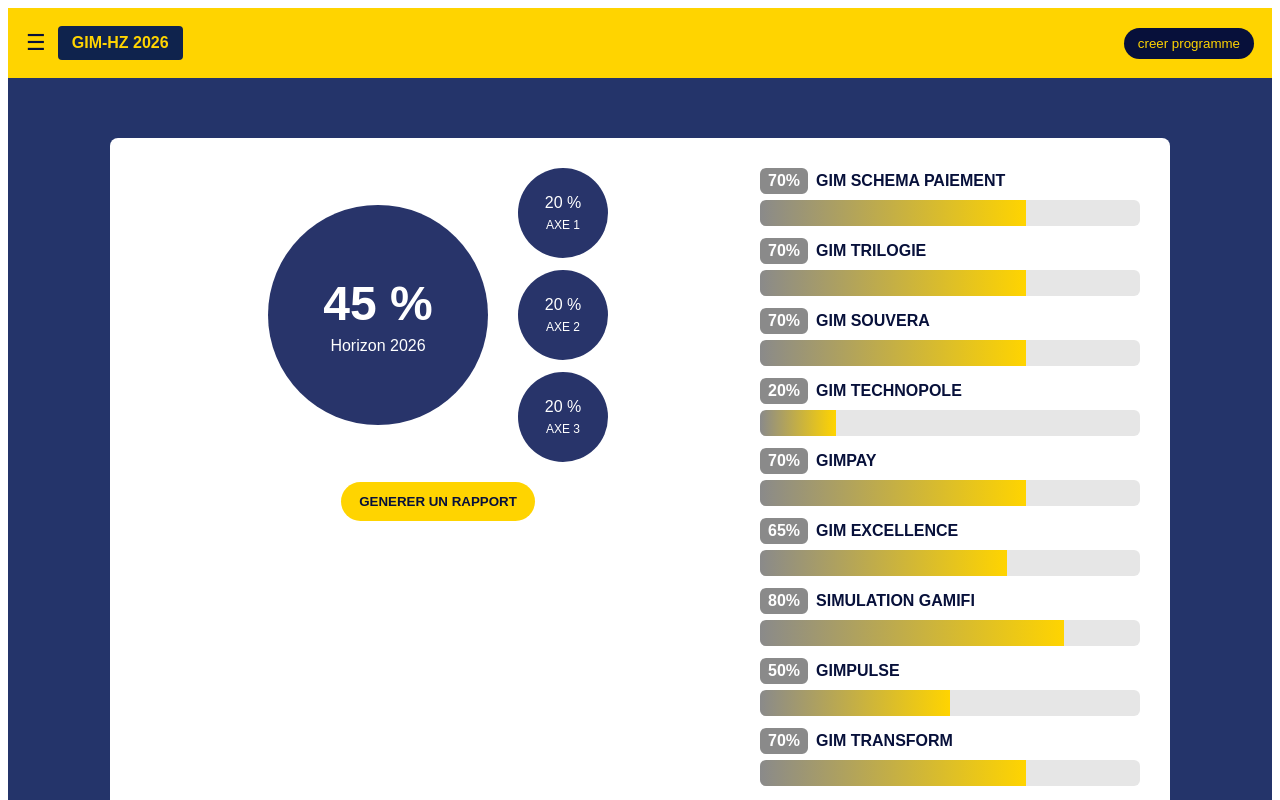
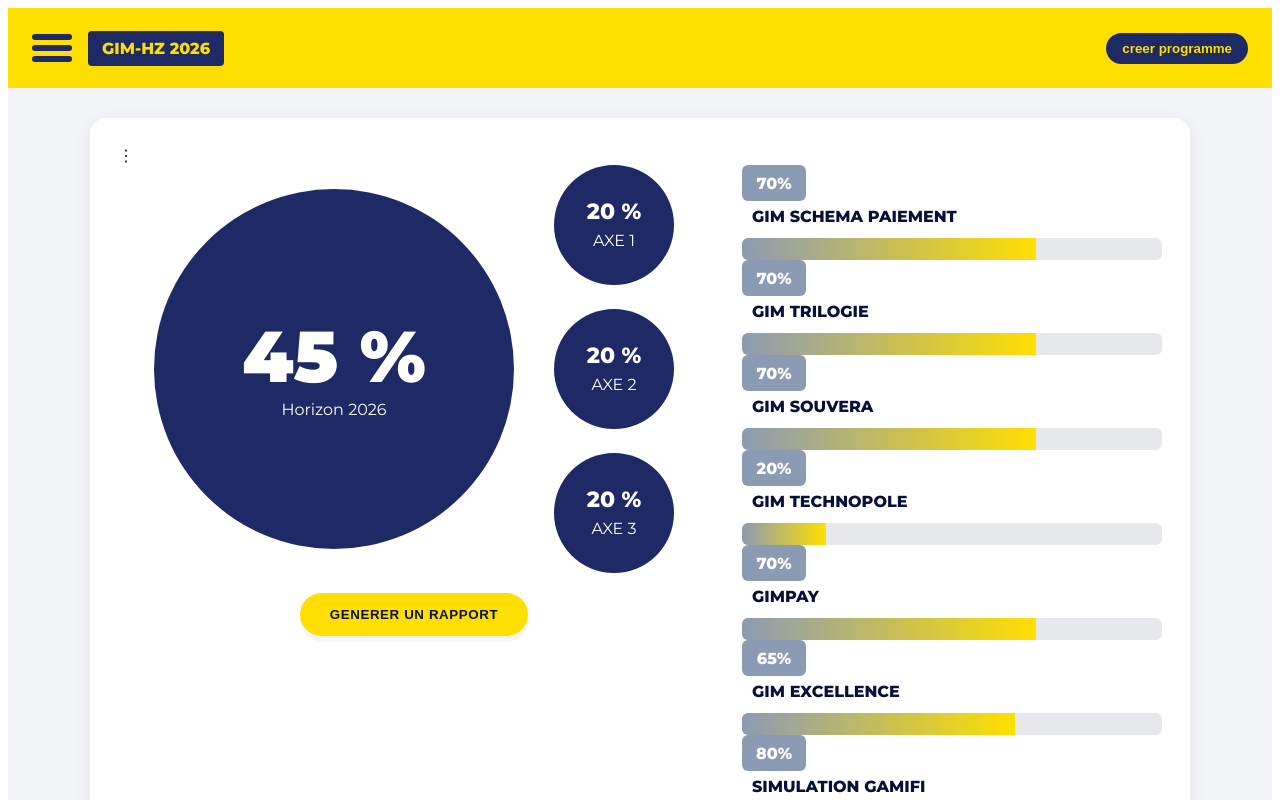
Before and after one commit to Auriol1601/started_forge_jira, a React (Create React App) app in the folder dashboard_gh_2026/static/hello-world/: page / in a window 1280 px wide. Shown: the top 800 px of the page. Built offline with nearby package versions, Linux system fonts and the light colour scheme.

Commit message:
feat : headers termine

```diff
--- a/dashboard_gh_2026/static/hello-world/src/App.css
+++ b/dashboard_gh_2026/static/hello-world/src/App.css
@@ -1,38 +1,66 @@
+@import url('https://fonts.googleapis.com/css2?family=Montserrat:wght@400;700;800;900&display=swap');
+
 :root{
-    --bg:#24346a; /* navy */
-    --accent:#ffd400; /* yellow */
+    --primary-dark:#1E2A66; /* primary dark blue */
+    --footer-dark:#0A1128; /* footer dark navy */
+    --accent-yellow:#FFDF00;
+    --muted-badge:#8C9BB4;
+    --highlight-red:#E52222;
+    --highlight-green:#00C853;
     --card:#ffffff;
-    --muted:#8a8a8a;
+    --bg:#f2f4f8;
+    --text-dark:#07103a;
+    --font-family: 'Montserrat', system-ui, Arial;
 }
 html,body,#root{height:100%;}
-.app-root{min-height:100vh;background:var(--bg);color:#fff;font-family:Arial,Helvetica,sans-serif}
-.app-header{display:flex;align-items:center;padding:18px;background:var(--accent);color:#07103a}
-.app-header .hamburger{font-size:22px;margin-right:12px}
-.app-header .brand{background:#0f234d;color:var(--accent);padding:8px 14px;border-radius:4px;font-weight:700}
+.app-root{min-height:100vh;background:var(--bg);color:var(--text-dark);font-family:var(--font-family)}
+.app-header{display:flex;align-items:center;padding:18px;background:var(--accent-yellow);color:var(--text-dark)}
+.app-header{display:flex;align-items:center;padding:12px 24px;background:var(--accent-yellow);color:var(--text-dark);height:56px}
+.app-header .hamburger{width:40px;height:28px;margin-right:16px;background:transparent;border:none;display:flex;flex-direction:column;justify-content:space-between;padding:0;cursor:pointer}
+.app-header .hamburger .bar{display:block;height:6px;border-radius:4px;background:var(--primary-dark);width:100%}
+.app-header .brand{background:var(--primary-dark);color:var(--accent-yellow);padding:8px 14px;border-radius:4px;font-weight:800}
 .app-header .spacer{flex:1}
-.primary-btn{background:#07103a;color:var(--accent);border:none;padding:8px 14px;border-radius:20px}
+.primary-btn,.create-btn{background:var(--primary-dark);color:var(--accent-yellow);border:none;padding:8px 14px;border-radius:20px}
+.create-btn{padding:8px 16px;border-radius:999px;font-weight:700}
 
 .main-area{padding:30px}
-.card{background:var(--card);color:#07103a;border-radius:8px;padding:30px;display:flex;gap:24px;max-width:1000px;margin:30px auto;position:relative;padding-bottom:90px}
+.top-panel{max-width:1100px;margin:30px auto}
+.top-panel-inner{background:var(--card);border-radius:16px;padding:28px;box-shadow:0 6px 20px rgba(16,24,40,0.08);position:relative}
+.card{background:transparent}
+.panel-content{display:flex;gap:32px;align-items:flex-start}
 .left-col{flex:1;display:flex;flex-direction:column;align-items:center;gap:20px}
-.right-col{width:380px}
-.big-circle{width:220px;height:220px;border-radius:50%;background:#28346a;color:#fff;display:flex;flex-direction:column;align-items:center;justify-content:center}
-.big-percent{font-size:48px;font-weight:700}
-.big-label{margin-top:6px}
-.circles-row{display:flex;align-items:center;gap:30px}
-.small-circles{display:flex;flex-direction:column;gap:12px;margin-top:0}
-.small-circle{width:90px;height:90px;border-radius:50%;background:#28346a;color:#fff;display:flex;flex-direction:column;align-items:center;justify-content:center}
+.right-col{width:420px}
+.metric-circle.large{width:360px;height:360px;border-radius:50%;background:var(--primary-dark);color:#fff;display:flex;flex-direction:column;align-items:center;justify-content:center}
+.metric-circle.small{width:120px;height:120px;border-radius:50%;background:var(--primary-dark);color:#fff;display:flex;flex-direction:column;align-items:center;justify-content:center}
+.metric-percent{font-size:72px;font-weight:900;line-height:1}
+.metric-circle.small .metric-percent{font-size:22px;font-weight:800}
+.metric-label{margin-top:8px;font-size:16px}
+.circles-row{display:flex;align-items:center;gap:40px}
+.small-circles{display:flex;flex-direction:column;gap:24px;margin-top:0}
 .small-circle .axis{font-size:12px;margin-top:6px}
-.report-btn{background:var(--accent);color:#07103a;border:none;padding:12px 18px;border-radius:20px;font-weight:700}
+.action-pill{background:var(--accent-yellow);color:var(--text-dark);border:none;padding:14px 30px;border-radius:24px;font-weight:800;box-shadow:0 6px 0 rgba(0,0,0,0.04);text-transform:uppercase;letter-spacing:0.6px}
 
-.progress-list{display:flex;flex-direction:column;gap:12px}
+.project-list{display:flex;flex-direction:column;gap:12px}
 .progress-item{display:flex;flex-direction:column;gap:6px}
-.progress-label{display:flex;align-items:center;gap:8px;font-weight:700}
-.progress-label .pct{background:var(--muted);color:#fff;padding:4px 8px;border-radius:6px;font-weight:700}
-.progress-bar{height:26px;background:#e6e6e6;border-radius:6px;overflow:hidden}
-.bar-fill{height:100%;background:linear-gradient(90deg,var(--muted),var(--accent));}
+.progress-row{display:flex;gap:12px;align-items:center}
+.pct-box{width:64px;background:var(--muted-badge);color:#fff;padding:8px;border-radius:6px;text-align:center;font-weight:800}
+.label-and-bar{flex:1;display:flex;flex-direction:column;gap:6px}
+.label-box{background:var(--accent-yellow);padding:6px 10px;border-radius:6px;font-weight:800;color:var(--text-dark);align-self:flex-end;width:72%}
+.progress-bar{height:22px;background:#d8dbe1;border-radius:6px;overflow:hidden}
+.tag-fill{height:100%;background:linear-gradient(90deg,var(--muted-badge),var(--accent-yellow));}
+.project-row .badge{width:64px;height:36px;border-radius:6px;background:var(--muted-badge);color:#fff;display:flex;align-items:center;justify-content:center;font-weight:800}
+.project-tag{display:flex;flex-direction:column;gap:6px}
+.tag-label{background:transparent;padding:6px 10px;border-radius:6px;font-weight:800;color:var(--text-dark);align-self:flex-start}
+.tag-bar{width:100%;height:22px;background:#e6e8ec;border-radius:6px;overflow:hidden}
+.tag-fill{height:100%;background:linear-gradient(90deg,var(--muted-badge),var(--accent-yellow));}
 
-.metric-bar{position:absolute;left:0;right:0;bottom:-34px;background:#0f234d;padding:14px 22px;border-radius:0 0 14px 14px;display:flex;align-items:center;gap:20px;color:var(--accent);border-bottom:6px solid #07103a}
+.card-dots{position:absolute;left:20px;top:18px;display:flex;gap:8px}
+.card-dots span{width:10px;height:10px;background:#0f234d;border-radius:50%;display:inline-block}
+.summary-bar{max-width:1100px;margin:10px auto 60px;background:var(--footer-dark);padding:12px 20px;border-radius:10px;display:flex;align-items:center;gap:20px;color:var(--accent-yellow);box-shadow:0 8px 24px rgba(0,0,0,0.15)}
+.summary-left{flex:1;font-weight:800}
+.summary-center{color:var(--highlight-red);font-weight:900;font-size:20px}
+.summary-right{margin-left:auto;color:var(--highlight-green);font-weight:800}
+.big-red{font-size:28px;margin-right:6px}
 .metric-bar .arbitrages{color:#ff2b2b;font-weight:700;margin-left:20px}
 .metric-bar .big{font-size:28px;color:#ff2b2b;margin-right:6px}
 
--- a/dashboard_gh_2026/static/hello-world/src/App.js
+++ b/dashboard_gh_2026/static/hello-world/src/App.js
@@ -1,51 +1,13 @@
 import React from 'react';
 import Header from './components/Header';
-import ProgressList from './components/ProgressList';
-import MetricsBar from './components/MetricsBar';
+import Dashboard from './components/Dashboard';
 import './App.css';
 
-function App() {
-    const progressItems = [
-        ['GIM SCHEMA PAIEMENT', '70%'],
-        ['GIM TRILOGIE', '70%'],
-        ['GIM SOUVERA', '70%'],
-        ['GIM TECHNOPOLE', '20%'],
-        ['GIMPAY', '70%'],
-        ['GIM EXCELLENCE', '65%'],
-        ['SIMULATION GAMIFI', '80%'],
-        ['GIMPULSE', '50%'],
-        ['GIM TRANSFORM', '70%']
-    ];
-
+function App(){
     return (
         <div className="app-root">
             <Header />
-            <main className="main-area">
-                <div className="card">
-                    <div className="left-col">
-                        <div className="circles-row">
-                            <div className="big-circle">
-                                <div className="big-percent">45 %</div>
-                                <div className="big-label">Horizon 2026</div>
-                            </div>
-
-                            <div className="small-circles">
-                                <div className="small-circle">20 %<div className="axis">AXE 1</div></div>
-                                <div className="small-circle">20 %<div className="axis">AXE 2</div></div>
-                                <div className="small-circle">20 %<div className="axis">AXE 3</div></div>
-                            </div>
-                        </div>
-
-                        <button className="report-btn">GENERER UN RAPPORT</button>
-                    </div>
-
-                    <div className="right-col">
-                        <ProgressList items={progressItems} />
-                    </div>
-                    <MetricsBar />
-                </div>
-            </main>
-
+            <Dashboard />
         </div>
     );
 }
--- /dev/null
+++ b/dashboard_gh_2026/static/hello-world/src/components/Dashboard.js
@@ -0,0 +1,12 @@
+import React from 'react';
+import TopPanel from './TopPanel';
+import SummaryBar from './SummaryBar';
+
+export default function Dashboard() {
+    return (
+        <div className="dashboard-root">
+            <TopPanel />
+            <SummaryBar />
+        </div>
+    );
+}
--- a/dashboard_gh_2026/static/hello-world/src/components/Header.js
+++ b/dashboard_gh_2026/static/hello-world/src/components/Header.js
@@ -3,10 +3,14 @@ import React from 'react';
 export default function Header() {
     return (
         <header className="app-header">
-            <div className="hamburger">☰</div>
+            <button className="hamburger" aria-label="menu">
+                <span className="bar" />
+                <span className="bar" />
+                <span className="bar" />
+            </button>
             <div className="brand">GIM-HZ 2026</div>
             <div className="spacer" />
-            <button className="primary-btn">creer programme</button>
+            <button className="create-btn" aria-label="creer programme">creer programme</button>
         </header>
     );
 }
--- /dev/null
+++ b/dashboard_gh_2026/static/hello-world/src/components/MetricCircle.js
@@ -0,0 +1,11 @@
+import React from 'react';
+
+export default function MetricCircle({ size = 'small', percent, label }) {
+    const isLarge = size === 'large';
+    return (
+        <div className={isLarge ? 'metric-circle large' : 'metric-circle small'}>
+            <div className="metric-percent">{percent}</div>
+            <div className="metric-label">{label}</div>
+        </div>
+    );
+}
--- a/dashboard_gh_2026/static/hello-world/src/components/MetricsBar.js
+++ b/dashboard_gh_2026/static/hello-world/src/components/MetricsBar.js
@@ -5,7 +5,8 @@ export default function MetricsBar() {
         <div className="metric-bar">
             <div className="budget">10090000 FCFA Budgé restant</div>
             <div className="arbitrages"><span className="big">50</span> Arbitrages</div>
-            <div className="stats">15 vigilances&nbsp;&nbsp;15 projets terminé</div>
+            <div className="stats">15 vigilances</div>
+            <div className="stats">15 projets terminé</div>
         </div>
     );
 }
--- a/dashboard_gh_2026/static/hello-world/src/components/ProgressItem.js
+++ b/dashboard_gh_2026/static/hello-world/src/components/ProgressItem.js
@@ -9,9 +9,14 @@ export default function ProgressItem({ label, percent }) {
     const p = parsePercent(percent);
     return (
         <div className="progress-item">
-            <div className="progress-label"><span className="pct">{percent}</span> {label}</div>
-            <div className="progress-bar">
-                <div className="bar-fill" style={{ width: `${p}%` }} />
+            <div className="progress-row">
+                <div className="pct-box">{percent}</div>
+                <div className="label-and-bar">
+                    <div className="label-box">{label}</div>
+                    <div className="progress-bar">
+                        <div className="bar-fill" style={{ width: `${p}%` }} />
+                    </div>
+                </div>
             </div>
         </div>
     );
--- /dev/null
+++ b/dashboard_gh_2026/static/hello-world/src/components/ProjectStatusRow.js
@@ -0,0 +1,20 @@
+import React from 'react';
+
+function parsePercent(p){
+    return String(p || '').replace('%','');
+}
+
+export default function ProjectStatusRow({ label, value }){
+    const pct = parsePercent(value);
+    return (
+        <div className="project-row">
+            <div className="badge">{value}</div>
+            <div className="project-tag">
+                <div className="tag-label">{label}</div>
+                <div className="tag-bar">
+                    <div className="tag-fill" style={{ width: `${pct}%` }} />
+                </div>
+            </div>
+        </div>
+    );
+}
--- /dev/null
+++ b/dashboard_gh_2026/static/hello-world/src/components/SummaryBar.js
@@ -0,0 +1,11 @@
+import React from 'react';
+
+export default function SummaryBar(){
+    return (
+        <div className="summary-bar">
+            <div className="summary-left">10090000 FCFA Budgé restant</div>
+            <div className="summary-center"><span className="big-red">50</span> Arbitrages</div>
+            <div className="summary-right"><span className="green">15</span> projets terminé</div>
+        </div>
+    );
+}
--- /dev/null
+++ b/dashboard_gh_2026/static/hello-world/src/components/TopPanel.js
@@ -0,0 +1,45 @@
+import React from 'react';
+import MetricCircle from './MetricCircle';
+import ProjectStatusRow from './ProjectStatusRow';
+
+const projects = [
+    { label: 'GIM SCHEMA PAIEMENT', value: '70%' },
+    { label: 'GIM TRILOGIE', value: '70%' },
+    { label: 'GIM SOUVERA', value: '70%' },
+    { label: 'GIM TECHNOPOLE', value: '20%' },
+    { label: 'GIMPAY', value: '70%' },
+    { label: 'GIM EXCELLENCE', value: '65%' },
+    { label: 'SIMULATION GAMIFI', value: '80%' },
+    { label: 'GIMPULSE', value: '50%' },
+    { label: 'GIM TRANSFORM', value: '70%' }
+];
+
+export default function TopPanel() {
+    return (
+        <div className="top-panel">
+            <div className="top-panel-inner">
+                <div className="panel-dots">⋮</div>
+                <div className="panel-content">
+                    <div className="left-col">
+                        <div className="circles-row">
+                            <MetricCircle size="large" percent="45 %" label="Horizon 2026" />
+                            <div className="small-circles">
+                                <MetricCircle size="small" percent="20 %" label="AXE 1" />
+                                <MetricCircle size="small" percent="20 %" label="AXE 2" />
+                                <MetricCircle size="small" percent="20 %" label="AXE 3" />
+                            </div>
+                        </div>
+
+                        <button className="action-pill">GENERER UN RAPPORT</button>
+                    </div>
+
+                    <div className="right-col">
+                        {projects.map((p, i) => (
+                            <ProjectStatusRow key={i} label={p.label} value={p.value} />
+                        ))}
+                    </div>
+                </div>
+            </div>
+        </div>
+    );
+}
```
Also changed, not shown: 1 other file (tests, documents, lock files or other folders).
